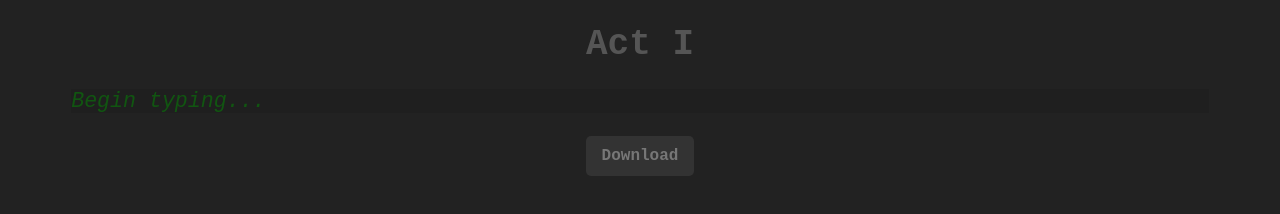
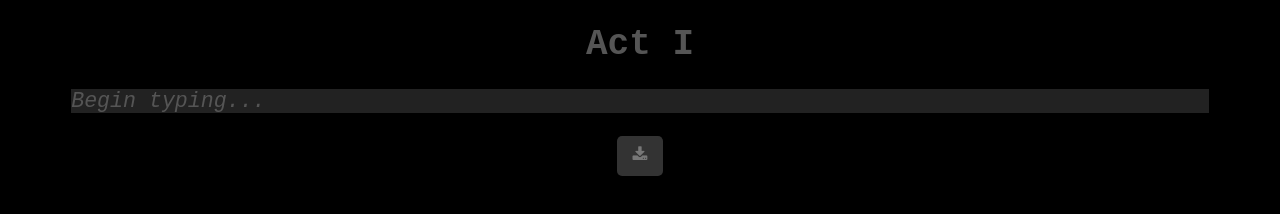
Before and after one commit to AlexChambers/Act-I, a plain HTML site: page index.html in a window 1280 px wide. Drawn offline with nearby package versions, Linux system fonts and the light colour scheme.

Commit message:
Title, Gray Colors, Download Icon
Replaced title to: "Act I". Converted all colors to gray scale. Replaced
"Download" text with a Font Awesome "download" icon.

```diff
--- a/index.html
+++ b/index.html
@@ -1,26 +1,27 @@
 <!DOCTYPE html>
 <html>
 <head>
-<title>Night Write</title>
+<title>Act I</title>
 <meta name="viewport" content="width=device-width, initial-scale=1">
 <link rel="stylesheet" href="style.css" />
+<link rel="stylesheet" href="https://maxcdn.bootstrapcdn.com/font-awesome/4.4.0/css/font-awesome.min.css">
 <script type="text/javascript" src="download.js"></script>
 <script type="text/javascript" src="https://code.jquery.com/jquery-1.11.3.min.js"></script>
 </head>
 
 <body onload="init();">
     <h1 align="center">Act I</h1>
-    <p align="center"><textarea rows="1" style="height:1em;" id="text" autofocus placeholder="Begin typing..."></textarea></p>
-    <p align="center"><button onclick="saveTextAsFile()" class="download">Download</button></p>
+    <p align="center">
+      <textarea rows="1" style="height:1em;" id="text" autofocus placeholder="Begin typing..."></textarea>
+    </p>
+    <p align="center"><button title="Download" onclick="saveTextAsFile()" class="download"><span class="icon fa fa-download"></span></button></p>
     <script>
-
       // Tab key adds spaces
       document.querySelector("textarea").addEventListener('keydown',function(e) {
         if(e.keyCode === 9) { // tab was pressed
             // get caret position/selection
             var start = this.selectionStart;
             var end = this.selectionEnd;
-
             var target = e.target;
             var value = target.value;
 
--- a/style.css
+++ b/style.css
@@ -1,5 +1,5 @@
 body {
-    background-color: #222222;
+    background-color: #000000;
     font-family: "Courier New", Courier, monospace;
     font-size: 18px;
 }
@@ -9,12 +9,12 @@ h1 {
 textarea {
     font-size: 1.2em;
     font-family: "Courier New", Courier, monospace;
-    color: #117711;
+    color: #999999;
     border: 0 none white;
     overflow: hidden;
     padding: 0;
     outline: none;
-    background-color: #1F1F1F;
+    background-color: #222222;
     resize: none;
     width: 90%;
 }
@@ -54,18 +54,18 @@ button.download:hover {
 
 /* Placeholder */
 ::-webkit-input-placeholder {
-   color: #115511;
+   color: #555555;
    font-style: italic;
 }
 :-moz-placeholder { /* Firefox 18- */
-  color: #115511;
+  color: #555555;
   font-style: italic;
 }
 ::-moz-placeholder {  /* Firefox 19+ */
-  color: #115511;
+  color: #555555;
   font-style: italic;
 }
 :-ms-input-placeholder {
-  color: #115511;
+  color: #555555;
   font-style: italic;
 }
```
